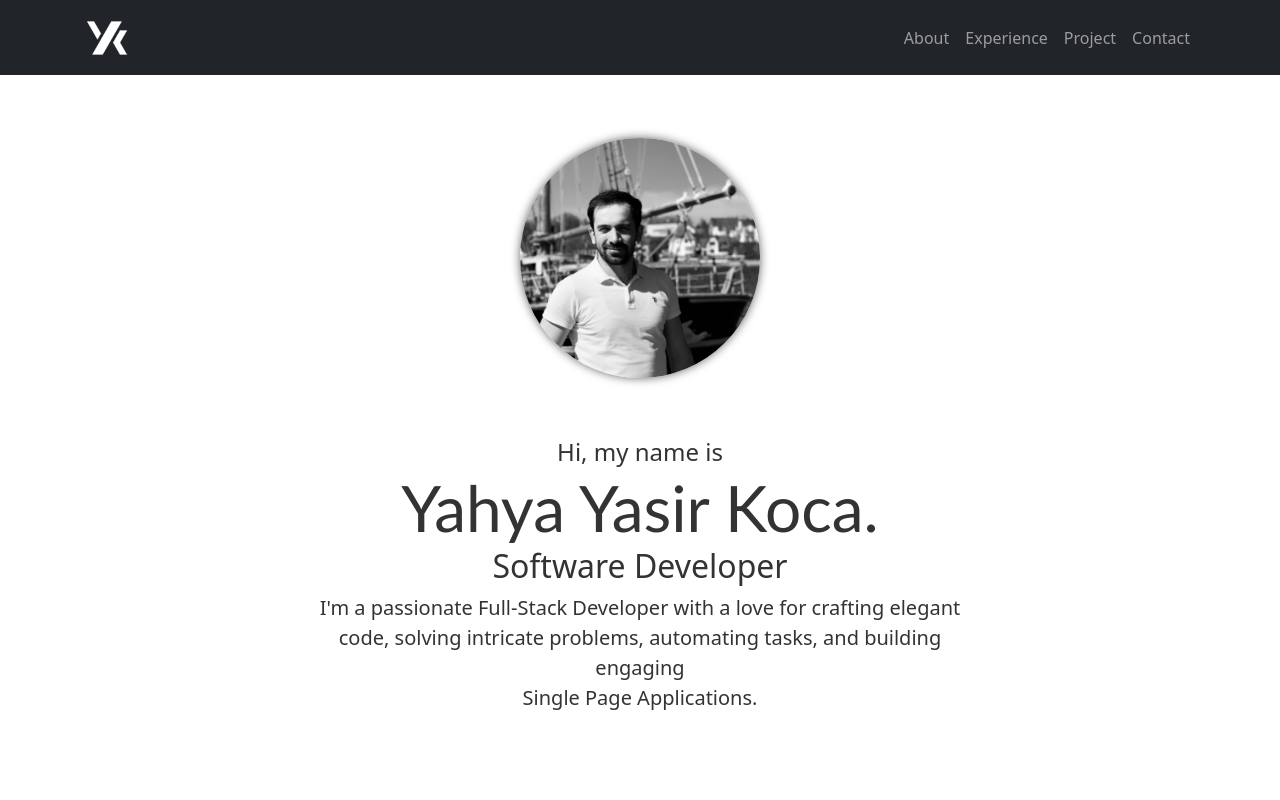
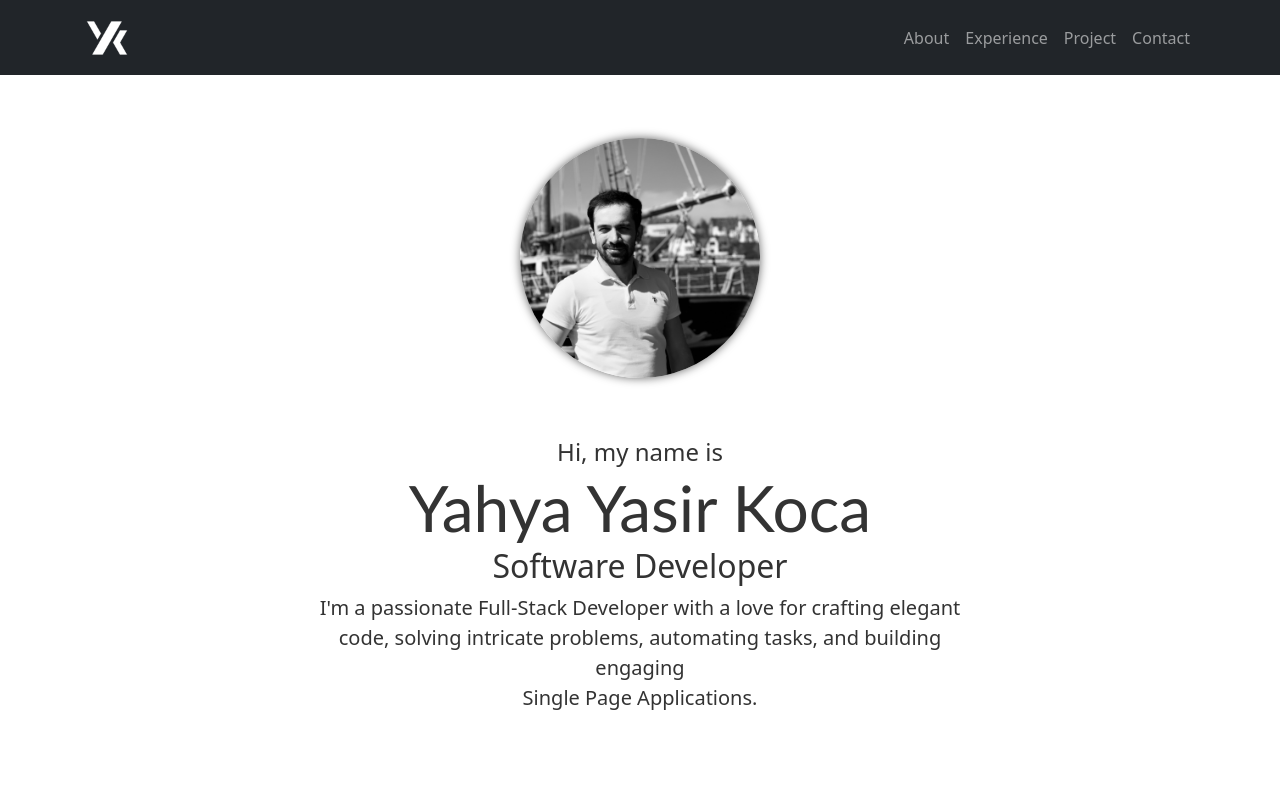
Before and after one commit to yykoca/yykoca.github.io, a React (Create React App) app: page / in a window 1280 px wide. Shown: the top 800 px of the page. Built offline with nearby package versions, Linux system fonts and the light colour scheme.

Commit message:
Remove dot

```diff
--- a/src/pages/Home.jsx
+++ b/src/pages/Home.jsx
@@ -12,7 +12,7 @@ function Home() {
             <Row className='p-2 mt-5 text-center'>
                 <Col xs className="upEffect">
                     <span className='fs-4'>Hi, my name is</span>
-                    <h1 className="mb-0 display-3">Yahya Yasir Koca.</h1>
+                    <h1 className="mb-0 display-3">Yahya Yasir Koca</h1>
                     <h2>Software Developer</h2>
                     <p className='fs-5'>
                         I'm a passionate Full-Stack Developer with a love for crafting elegant code, solving intricate problems, automating tasks, and building engaging <br/> Single Page Applications.
```
